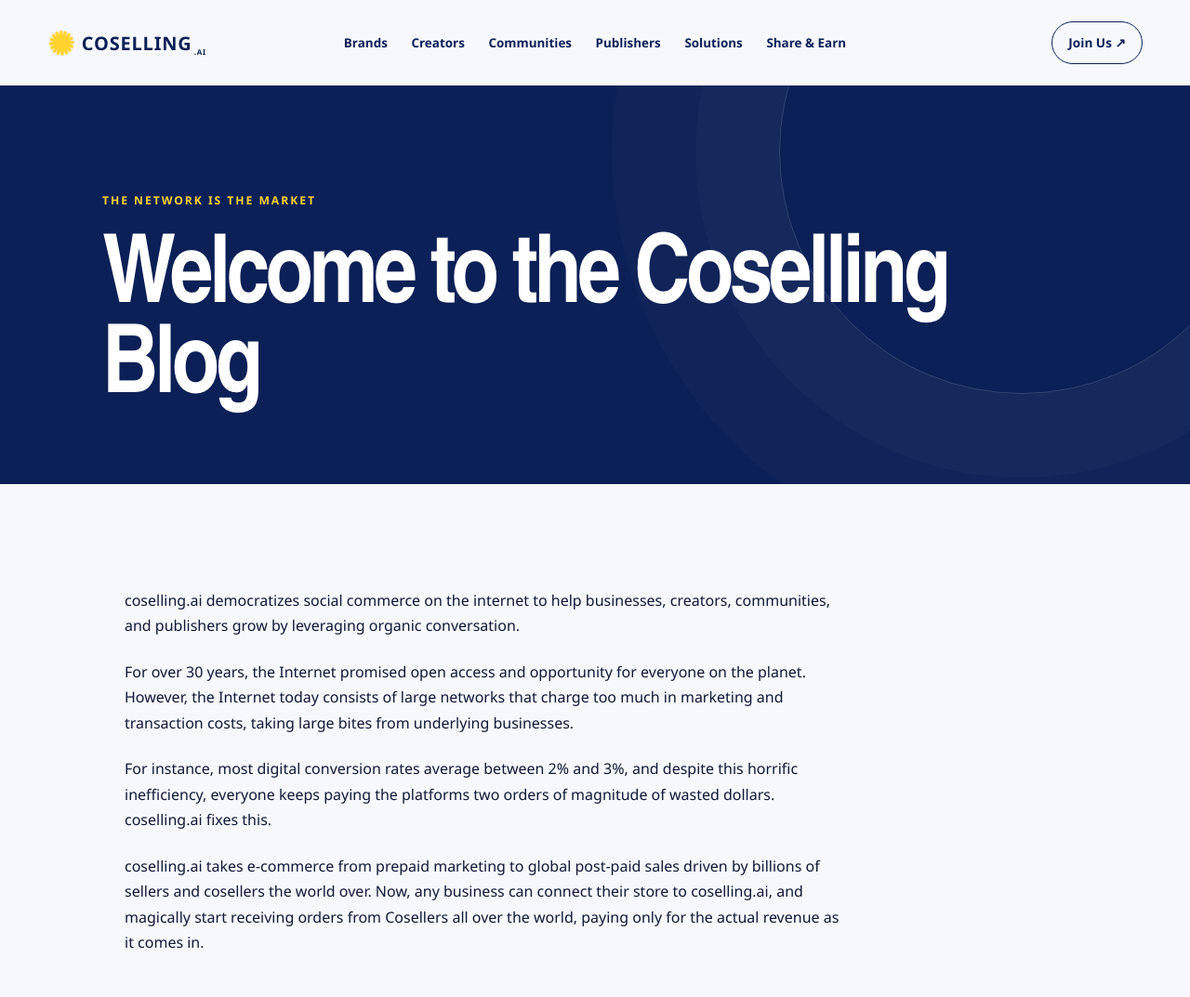
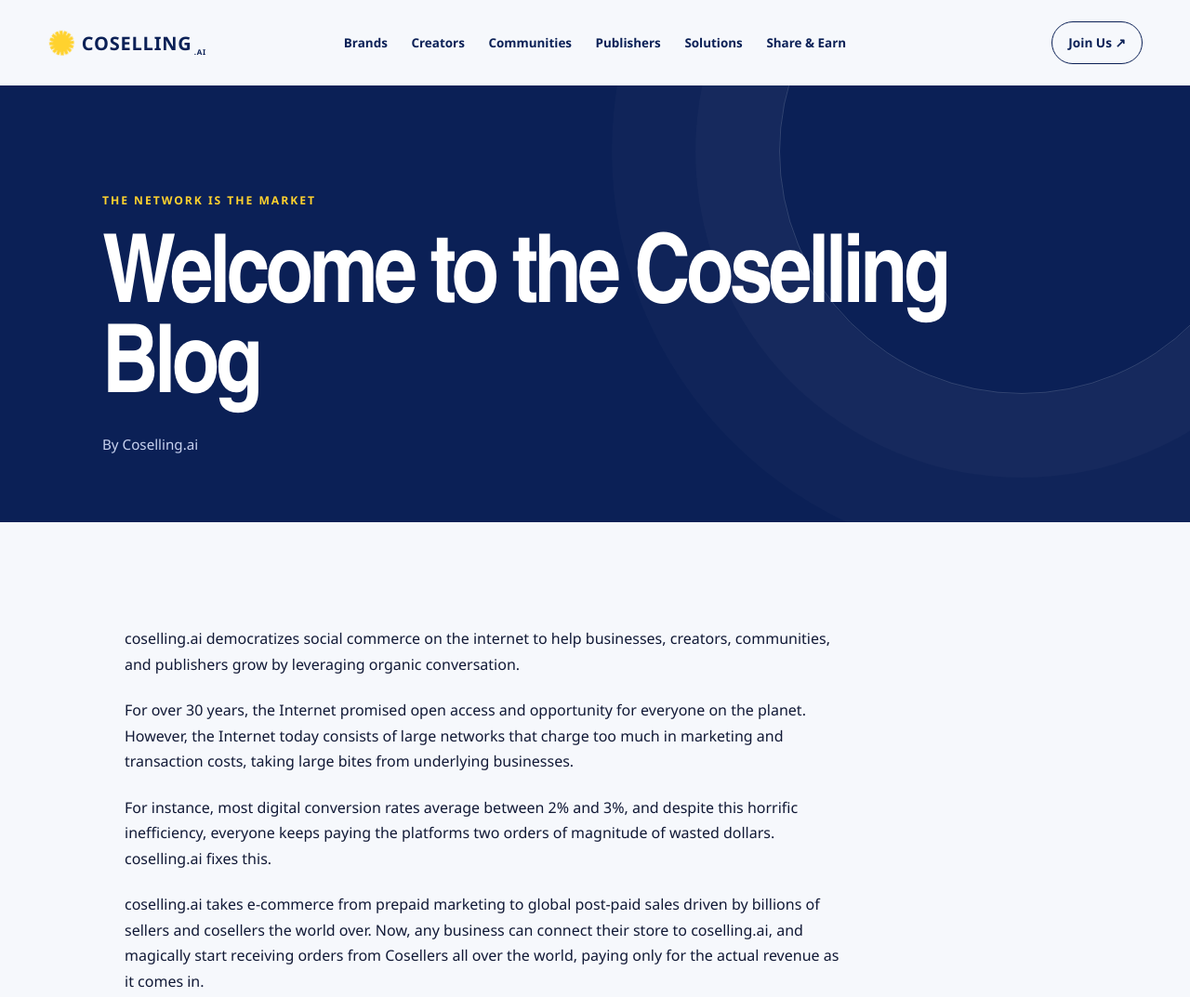
Before and after one commit to amitrathore/coselling-ai, a plain HTML site: page resources/site/pages/welcome-to-the-coselling-blog/index.html in a window 1280 px wide. Shown: the top 1073 px of the page at 93% size. Drawn offline with Linux system fonts and the light colour scheme; no server answers.

Commit message:
Give every blog post a byline with the author's name
Staff posts said only "Coselling.ai" and guest posts showed the raw
player handle. Map handles to names (amit -> Amit Rathore), fall back to
"By Coselling.ai" for unnamed staff posts, show the byline on the blog
index too, and add one to the Welcome post. A keyword :byline-kind now
counts as guest.

Co-Authored-By: Claude Opus 5.5 <noreply@anthropic.com>
Claude-Session: https://claude.ai/code/session_0168RARa3WphQo65SpQnsRwy

```diff
--- a/resources/site/pages/welcome-to-the-coselling-blog/index.html
+++ b/resources/site/pages/welcome-to-the-coselling-blog/index.html
@@ -1,7 +1,7 @@
 <!doctype html>
 <html lang="en"><head><meta charset="utf-8"><meta name="viewport" content="width=device-width,initial-scale=1"><meta name="description" content="Coselling.ai turns customer acquisition into a performance-paid distribution network. Only pay when you sell."><meta property="og:title" content="Welcome to the Coselling Blog - Coselling.ai"><meta property="og:description" content="Coselling.ai turns customer acquisition into a performance-paid distribution network. Only pay when you sell."><meta property="og:image" content="https://coselling.ai/assets/images/og-coselling-network.png"><meta property="og:type" content="website"><meta name="twitter:card" content="summary_large_image"><meta name="twitter:title" content="Welcome to the Coselling Blog - Coselling.ai"><meta name="twitter:description" content="Coselling.ai turns customer acquisition into a performance-paid distribution network. Only pay when you sell."><meta name="twitter:image" content="https://coselling.ai/assets/images/og-coselling-network.png"><title>Welcome to the Coselling Blog - Coselling.ai</title><link rel="icon" href="../../assets/images/coselling-favicon.svg" type="image/svg+xml"><link rel="alternate icon" href="../../assets/images/coselling-favicon.svg" type="image/svg+xml"><link rel="stylesheet" href="../../styles.css?v=11"></head>
 <body class="inner-page"><a class="skip-link" href="#content">Skip to content</a><header class="site-header"><a class="wordmark" href="../../" aria-label="Coselling.ai home"><span class="sunmark">✺</span><span>COSELLING</span><small>.AI</small></a><button class="nav-toggle" type="button" aria-expanded="false" aria-controls="site-nav"><span></span><span></span><span></span><b class="sr-only">Menu</b></button><nav id="site-nav" aria-label="Main navigation"><a href="../../pages/brands/">Brands</a><a href="../../pages/creators/">Creators</a><a href="../../pages/communities/">Communities</a><a href="../../pages/publishers/">Publishers</a><a href="../../pages/solutions/">Solutions</a><a href="../../pages/share/">Share &amp; Earn</a></nav><a class="header-cta" href="../../pages/contactus/">Join Us <span>↗</span></a></header>
-<main id="content"><header class="inner-hero"><p class="eyebrow">The Network is the Market</p><h1>Welcome to the Coselling Blog</h1></header><article class="legacy-content"><p>coselling.ai democratizes social commerce on the internet to help businesses, creators, communities, and publishers grow by leveraging organic conversation.</p>
+<main id="content"><header class="inner-hero"><p class="eyebrow">The Network is the Market</p><h1>Welcome to the Coselling Blog</h1><p class="blog-meta">By Coselling.ai</p></header><article class="legacy-content"><p>coselling.ai democratizes social commerce on the internet to help businesses, creators, communities, and publishers grow by leveraging organic conversation.</p>
 <p>For over 30 years, the Internet promised open access and opportunity for everyone on the planet. However, the Internet today consists of large networks that charge too much in marketing and transaction costs, taking large bites from underlying businesses.</p>
 <p>For instance, most digital conversion rates average between 2% and 3%, and despite this horrific inefficiency, everyone keeps paying the platforms two orders of magnitude of wasted dollars. coselling.ai fixes this.</p>
 <p>coselling.ai takes e-commerce from prepaid marketing to global post-paid sales driven by billions of sellers and cosellers the world over. Now, any business can connect their store to coselling.ai, and magically start receiving orders from Cosellers all over the world, paying only for the actual revenue as it comes in.</p></article></main>
```
Also changed, not shown: 2 other files.
